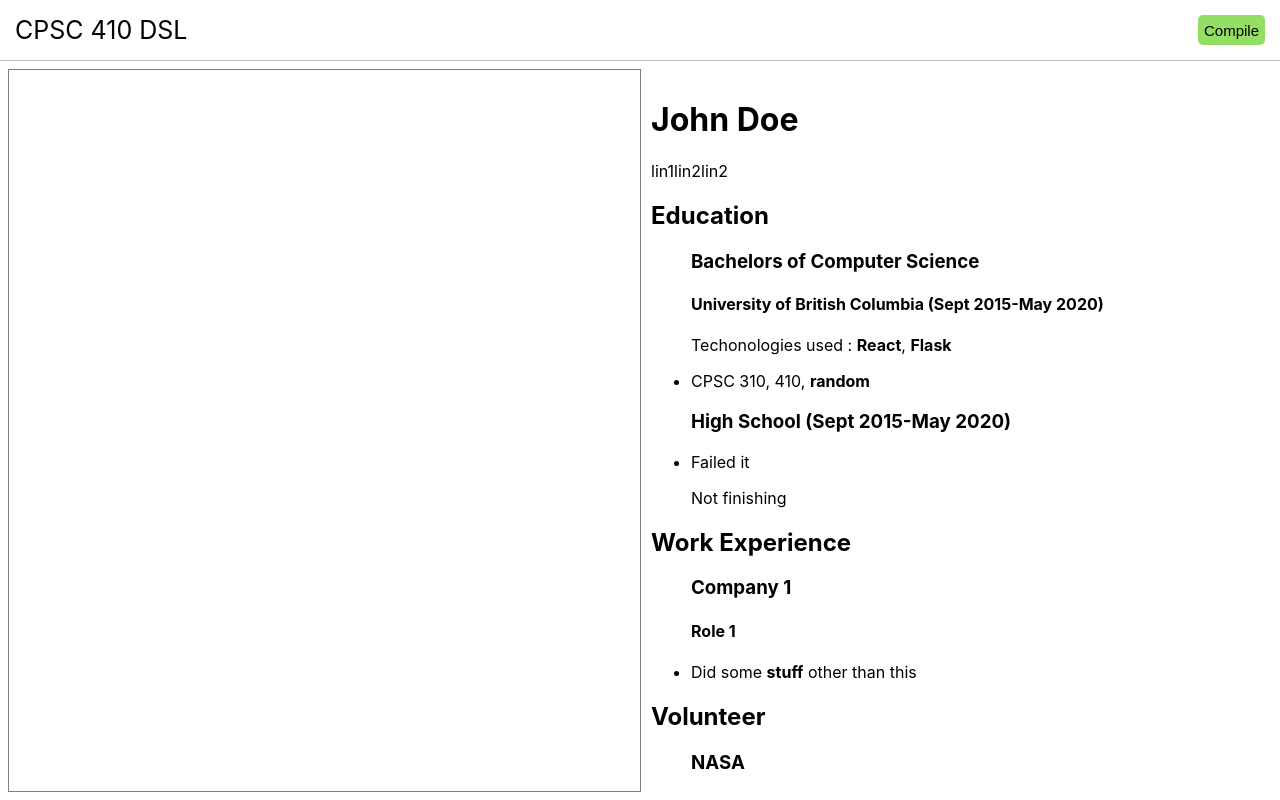
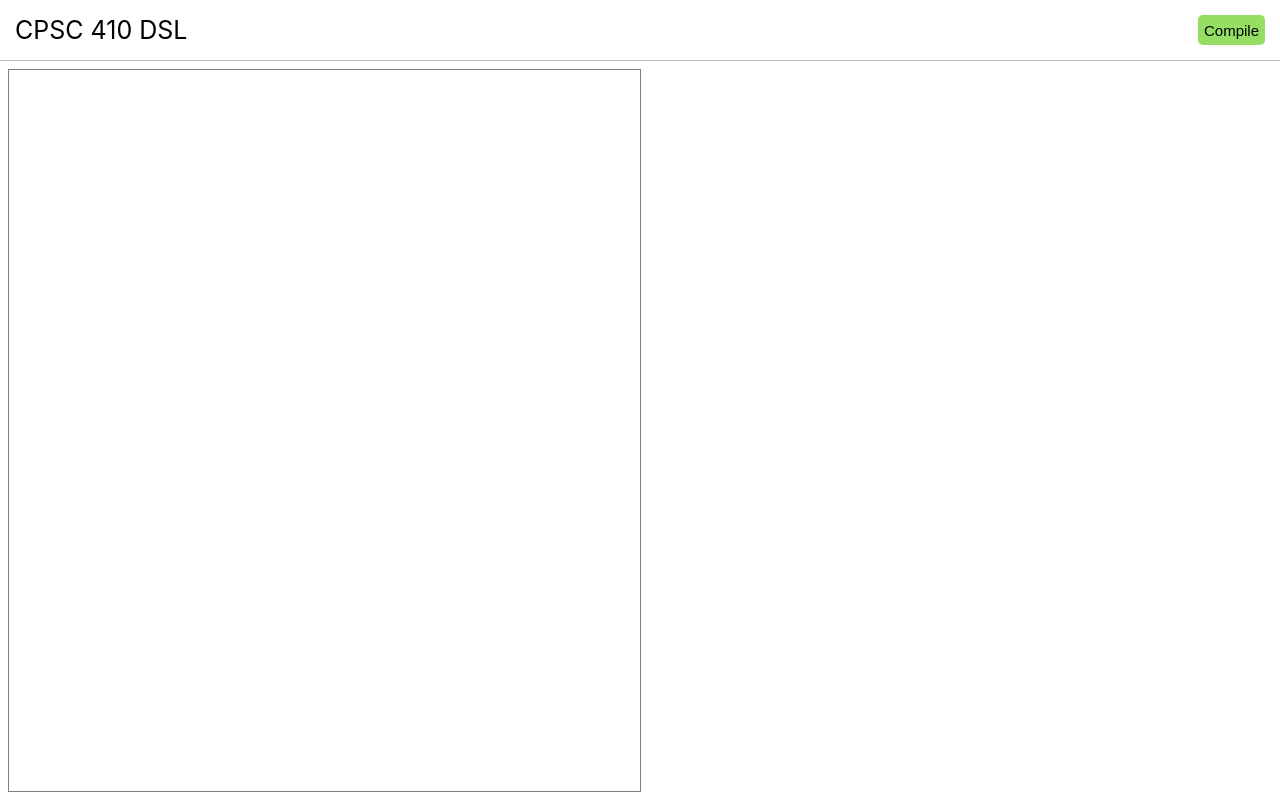
Before and after one commit to guilhermelameira/web-resume, a React (Create React App) app: page / in a window 1280 px wide. Built offline with nearby package versions, Linux system fonts and the light colour scheme.

Commit message:
link parser

```diff
--- a/src/App.tsx
+++ b/src/App.tsx
@@ -2,14 +2,26 @@ import React, {Component} from 'react';
 import AppInput from './AppInput';
 import AppOutput from './AppOutput';
 import './App.css';
+import {ResumeParser} from './parser/ResumeParser';
 
 class App extends Component {
   state = {
-    inputValue: ''
+    inputValue: '',
+    parsedValue: null,
+    parsedError: null
   };
 
   handleClick = () => {
-    if (this.state.inputValue) console.log('Input:', this.state.inputValue);
+    let parsedResume = null;
+    try {
+      parsedResume = ResumeParser.parse(this.state.inputValue);
+      this.setState({
+        parsedValue: parsedResume,
+        parsedError: null
+      });
+    } catch (e) {
+      this.setState({parsedError: e});
+    }
   };
 
   handleInputValueChange = (value: string) => {
@@ -32,7 +44,10 @@ class App extends Component {
             inputValue={this.state.inputValue}
             handleInputValueChange={this.handleInputValueChange}
           />
-          <AppOutput />
+          <AppOutput
+            parsed={this.state.parsedValue}
+            error={this.state.parsedError}
+          />
         </div>
       </div>
     );
--- a/src/AppOutput.tsx
+++ b/src/AppOutput.tsx
@@ -1,16 +1,20 @@
-import React, {Component} from 'react';
+import React from 'react';
+import {Program as TypeProgram} from './types/Program';
 import Header from './components/Header';
 import Body from './components/Body';
 
-class AppOutput extends Component {
-  state = {
-    parsed: null
-  };
-
-  componentDidMount = () => {};
-
-  render = () => {
-    return (
+const AppOutput: React.FC<{
+  parsed: TypeProgram | null,
+  error: any
+}> = ({
+  parsed,
+  error
+}) => (
+  <div id="output">
+    {error && (
+      <div>{error.toString()}</div>
+    )}
+    {!error && parsed && (
       <div id="output">
         <div className="canvas">
           <div className="resume letter">
@@ -19,197 +23,8 @@ class AppOutput extends Component {
           </div>
         </div>
       </div>
-    );
-  };
-}
+    )}
+  </div>
+);
 
 export default AppOutput;
-
-const parsed = {
-  "header": {
-    "name": {
-      "value": "John Doe"
-    },
-    "links": [
-      {
-        "value": "lin1"
-      },
-      {
-        "value": "lin2"
-      },
-      {
-        "value": "lin2"
-      }
-    ]
-  },
-  "body": [
-    {
-      "title": [
-        {
-          "value": "Education",
-          "decorator": "TOKEN"
-        }
-      ],
-      "entries": [
-        {
-          "title": [
-            {
-              "value": "Bachelors of ",
-              "decorator": "RAW"
-            },
-            {
-              "value": "Computer Science",
-              "decorator": "EMPHASIS"
-            }
-          ],
-          "subtitle": [
-            {
-              "value": "University of British Columbia (Sept 2015-May 2020)",
-              "decorator": "RAW"
-            }
-          ],
-          "summary": [
-            {
-              "value": [
-                {
-                  "value": "Techonologies used : ",
-                  "decorator": "RAW"
-                },
-                {
-                  "value": "React",
-                  "decorator": "TOKEN"
-                },
-                {
-                  "value": ", ",
-                  "decorator": "RAW"
-                },
-                {
-                  "value": "Flask",
-                  "decorator": "TOKEN"
-                }
-              ],
-              "is_bullet": false
-            },
-            {
-              "value": [
-                {
-                  "value": "CPSC 310, 410, ",
-                  "decorator": "RAW"
-                },
-                {
-                  "value": "random",
-                  "decorator": "EMPHASIS"
-                }
-              ],
-              "is_bullet": true
-            }
-          ]
-        },
-        {
-          "title": [
-            {
-              "value": "High School (Sept 2015-May 2020)",
-              "decorator": "RAW"
-            }
-          ],
-          "summary": [
-            {
-              "value": [
-                {
-                  "value": "Failed it",
-                  "decorator": "RAW"
-                }
-              ],
-              "is_bullet": true
-            },
-            {
-              "value": [
-                {
-                  "value": "Not finishing",
-                  "decorator": "RAW"
-                }
-              ],
-              "is_bullet": false
-            }
-          ]
-        }
-      ]
-    },
-    {
-      "title": [
-        {
-          "value": "Work ",
-          "decorator": "RAW"
-        },
-        {
-          "value": "Experience",
-          "decorator": "EMPHASIS"
-        }
-      ],
-      "entries": [
-        {
-          "title": [
-            {
-              "value": "Company 1",
-              "decorator": "RAW"
-            }
-          ],
-          "subtitle": [
-            {
-              "value": "Role 1",
-              "decorator": "TOKEN"
-            }
-          ],
-          "summary": [
-            {
-              "value": [
-                {
-                  "value": "Did some ",
-                  "decorator": "RAW"
-                },
-                {
-                  "value": "stuff",
-                  "decorator": "EMPHASIS"
-                },
-                {
-                  "value": " other than this",
-                  "decorator": "RAW"
-                }
-              ],
-              "is_bullet": true
-            }
-          ]
-        }
-      ]
-    },
-    {
-      "title": [
-        {
-          "value": "Volunteer",
-          "decorator": "RAW"
-        }
-      ],
-      "entries": [
-        {
-          "title": [
-            {
-              "value": "NASA",
-              "decorator": "RAW"
-            }
-          ],
-          "summary": [
-            {
-              "value": [
-                {
-                  "value": "Space Program",
-                  "decorator": "RAW"
-                }
-              ],
-              "is_bullet": true
-            }
-          ]
-        }
-      ]
-    }
-  ]
-};
```
